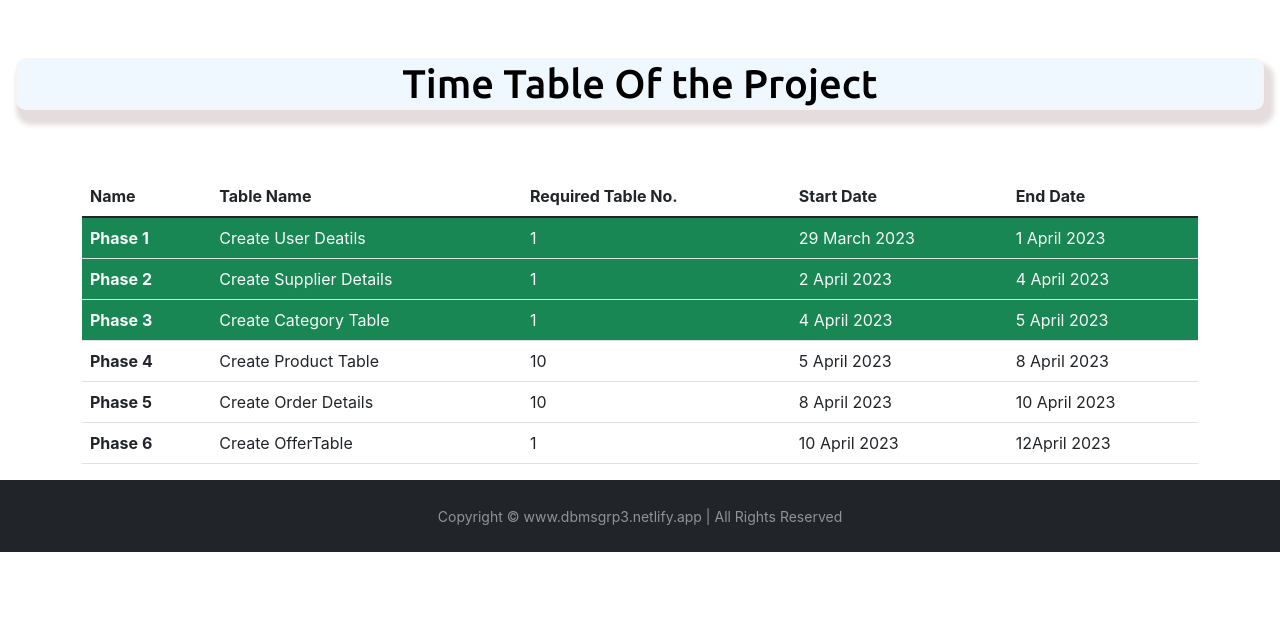
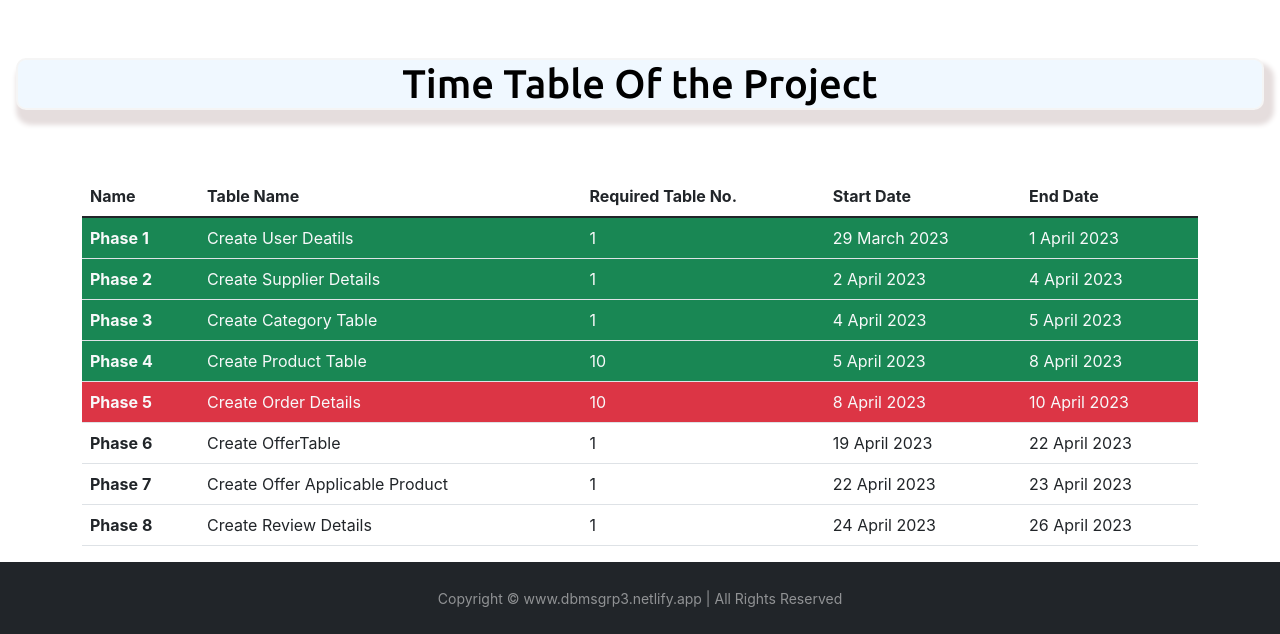
Before and after one commit to BasirKhan418/dbms-project-web, a React (Create React App) app: page / in a window 1280 px wide. Shown: the part 2786-3420 px from the top of the page. Before the commit the page ends 3338 px from the top, so only its background shows below. Built offline with nearby package versions, Linux system fonts and the light colour scheme; sample sign-in values are in the browser's storage; grey boxes are pictures that could not be loaded; a web font is replaced by a local one.

Commit message:
phase 6 7

```diff
--- a/src/components/Dbmscode.jsx
+++ b/src/components/Dbmscode.jsx
@@ -380,7 +380,59 @@ order_shipdate varchar(200)<br/>
 );
 insert into order_details<br/>
 values("or001","pr003","orno001","2","Upi","2999","shipped","Delhivery","Prepaid","4/04/2023"),<br/>
-("or002","pr002","orno002","2","cod","999","delivered","E-kart","cod","3/04/2023");<br/>
+("or002","pr002","orno002","2","cod","999","delivered","E-kart","cod","3/04/2023"),<br/>
+("or041","pr041","orno041","4","Upi","267","pending","Delhivery","Prepaid","14/04/2023"),<br/>
+("or042","pr042","orno042","1","wallet","100","delivered","Dtdc","cod","17/04/2023"),<br/>
+("or043","pr043","orno043","2","card","360","rto","E-kart","prepaid","18/04/2023"),<br/>
+("or044","pr044","orno044","7","Upi","299","cancelled","E-kart","cod","5/04/2023"),<br/>
+("or045","pr045","orno045","4","net banking","68","shipped","Delhivery","cod","19/04/2023"),<br/>
+("or046","pr046","orno046","3","cod","120","pending","bluedart","prepaid","8/05/2023"),<br/>
+("or047","pr047","orno047","2","wallet","240","rto","X-pressbees","prepaid","24/03/2023"),<br/>
+("or048","pr048","orno048","1","card","450","cancelled","E-kart","cod","28/04/2023"),<br/>
+("or049","pr049","orno049","5","Upi","340","delivered","e-com","cod","30/04/2023"),<br/>
+("or050","pr050","orno050","6","net banking","299","shipped","Dtdc","prepaid","1/05/2023");<br/>
+            </code>
+          </div>
+        </div>
+        <div className="card my-3">
+          <div className="card-body">
+            <h5 className="card-title">Phase 6</h5>
+            <h6 className="card-subtitle mb-2 text-muted">
+              Create Offer Deatils
+            </h6>
+            <code className="card-text">
+            create table offer_details(<br/>
+offer_id varchar(20) not null unique primary key,<br/>
+offer_name varchar(20) not null,<br/>
+offer_discount varchar(20) not null,<br/>
+offer_coupon varchar(250) not null unique,<br/>
+orffer_start_date varchar(10) not null,<br/>
+offer_end_date varchar(10) not null<br/>
+);<br/>
+insert into offer_details<br/>
+values("of001","big billion days","20%","SP2001","01/04/2023","20/04/2023"),<br/>
+("of002","Great indian sale","30%","SP20023","02/04/2023","25/04/2023");<br/>
+            </code>
+          </div>
+        </div>
+        <div className="card my-3">
+          <div className="card-body">
+            <h5 className="card-title">Phase 7</h5>
+            <h6 className="card-subtitle mb-2 text-muted">
+              Create Offer Applicable Products
+            </h6>
+            <code className="card-text">
+            create table offer_applicable_products(<br/>
+offer_id varchar(20) not null,<br/>
+foreign key (offer_id) references offer_details(offer_id),<br/>
+product_id varchar(20) not null,<br/>
+foreign key (product_id) references product_details(product_id),<br/>
+offer_budget varchar(20) not null,<br/>
+offer_applicable_time varchar(20) not null<br/>
+);<br/>
+insert into offer_applicable_products<br/>
+values("of001","pr001","1000rs","once per user"),<br/>
+("of002","pr002","2000rs","unlimited times");<br/>
             </code>
           </div>
         </div>
--- a/src/components/Timetable.jsx
+++ b/src/components/Timetable.jsx
@@ -35,15 +35,15 @@ const Timetable = () => {
       <td>4 April 2023</td>
       <td>5 April 2023</td>
     </tr>
-    <tr>
+    <tr className='bg-success text-light'>
       <th scope="row">Phase 4</th>
       <td>Create Product Table</td>
       <td>10</td>
       <td>5 April 2023</td>
       <td>8 April 2023</td>
     </tr>
-    <tr>
-      <th scope="row">Phase 5</th>
+    <tr className='bg-danger text-light'>
+      <th scope="row" >Phase 5</th>
       <td> Create Order Details</td>
       <td>10</td>
       <td>8 April 2023</td>
@@ -53,9 +53,24 @@ const Timetable = () => {
       <th scope="row">Phase 6</th>
       <td>Create OfferTable</td>
       <td>1</td>
-      <td>10 April 2023</td>
-      <td>12April 2023</td>
+      <td>19 April 2023</td>
+      <td>22 April 2023</td>
     </tr>
+    <tr>
+      <th scope="row">Phase 7</th>
+      <td>Create Offer Applicable Product</td>
+      <td>1</td>
+      <td>22 April 2023</td>
+      <td>23 April 2023</td>
+    </tr>
+    <tr>
+      <th scope="row">Phase 8</th>
+      <td>Create Review Details</td>
+      <td>1</td>
+      <td>24 April 2023</td>
+      <td>26 April 2023</td>
+    </tr>
+
 
   </tbody>
 </table>
```
